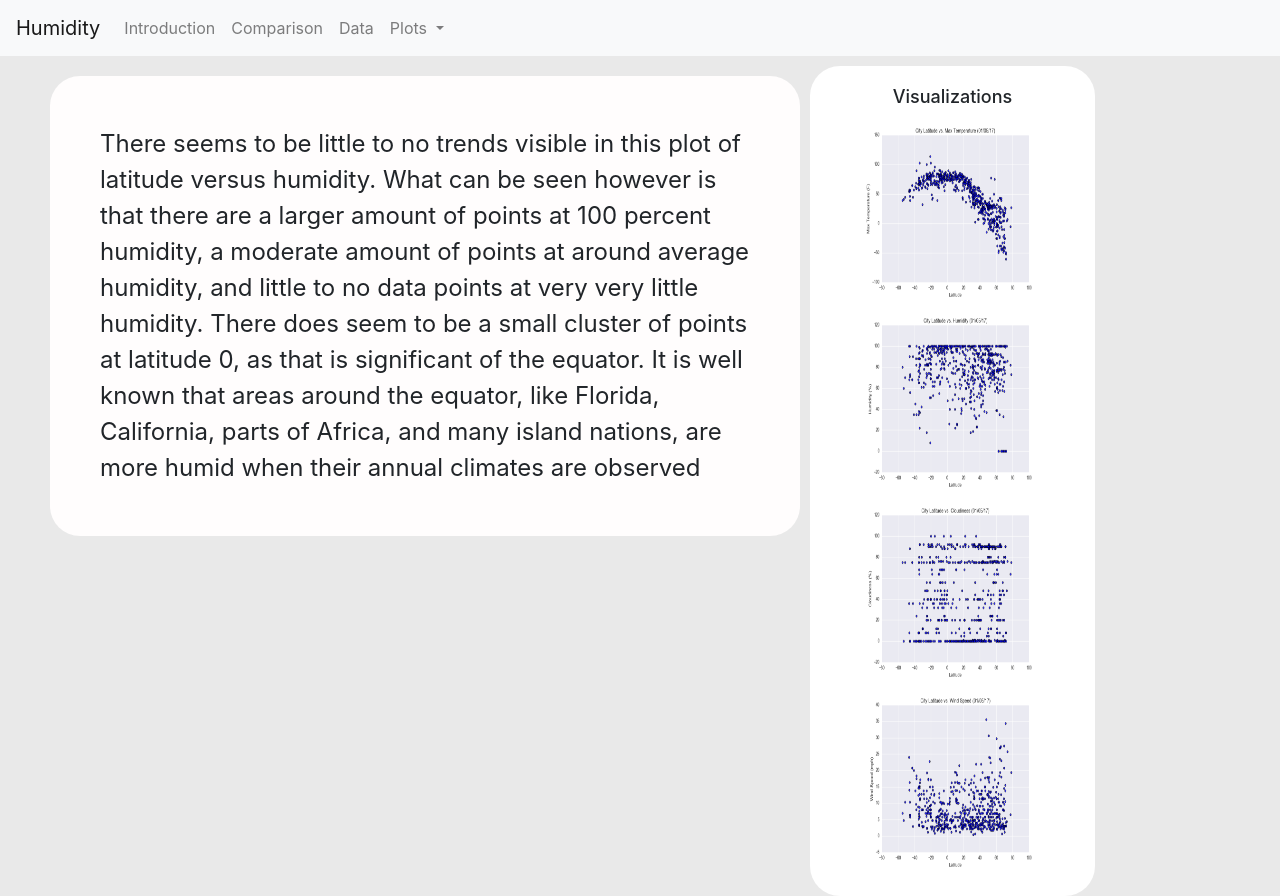
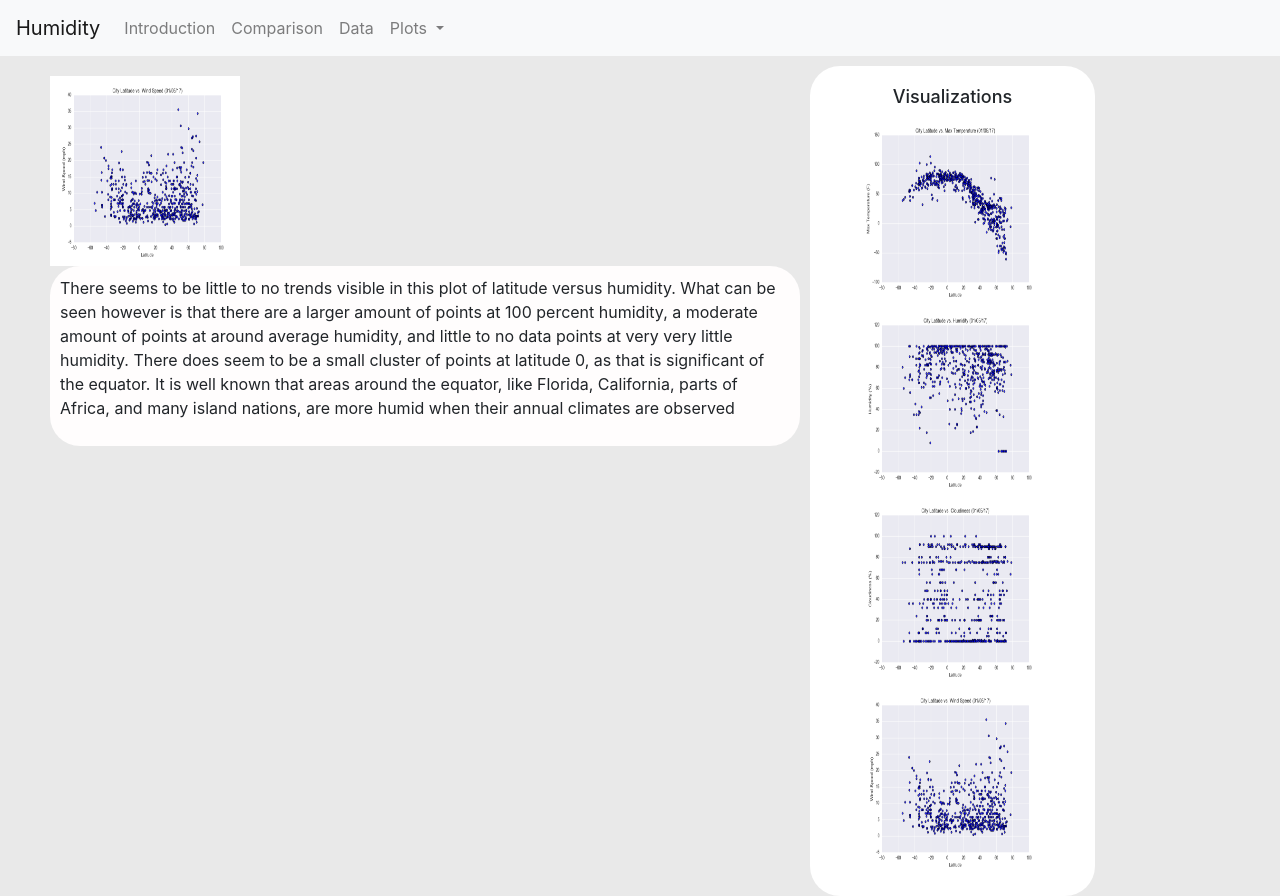
Before and after one commit to brus041/web-design-project, a plain HTML site: page humidity.html in a window 1280 px wide. Drawn offline with nearby package versions, Linux system fonts and the light colour scheme.

Commit message:
added pic

```diff
--- a/humidity.html
+++ b/humidity.html
@@ -41,6 +41,9 @@
     <!--Normally these medium columns go full wide on small screen sizes-->
     <div class="row">
       <div class="col-md-8">
+        <a href = "https://brus041.github.io/web-design-project/humidity.html">
+          <img class="pic" src="https://brus041.github.io/web-design-project/Assets/Fig4.png" width = "190" height = "190"></img>
+      </a>
         <div class="picAndpar"> <p class = "SummaryWpic"> There seems to be little to no trends visible in this plot of latitude versus humidity. What can
           be seen however is that there are a larger amount of points at 100 percent humidity, a moderate amount of points at around average humidity,
         and little to no data points at very very little humidity. There does seem to be a small cluster of points at latitude 0, as that is significant
--- a/styling.css
+++ b/styling.css
@@ -41,10 +41,11 @@ p.summary{
     padding:10px;
 }
 
-p.SummaryWpic{
+SummaryWpic{
     margin:40px;
-    font-size: x-large;
+    font-size: large;
 }
+
 body{
     background-color:rgb(233, 233, 233);
 }
```
